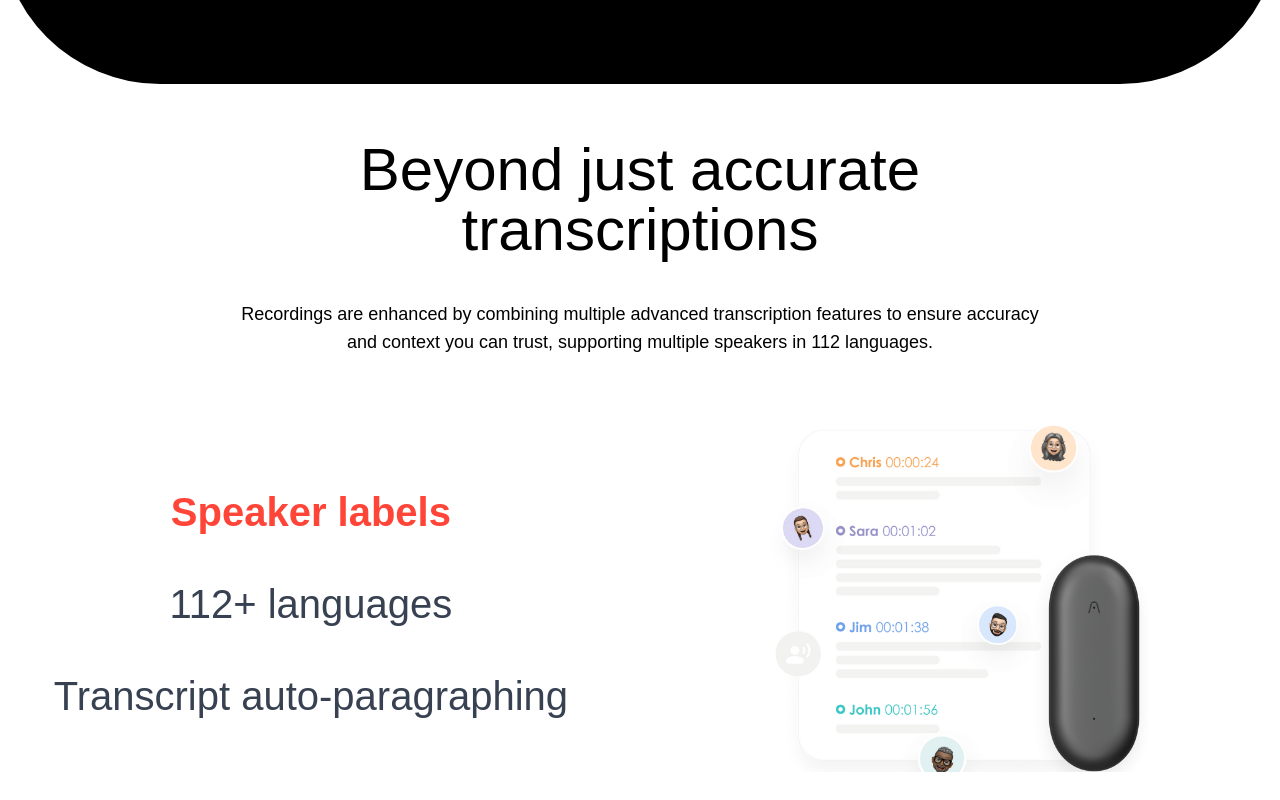
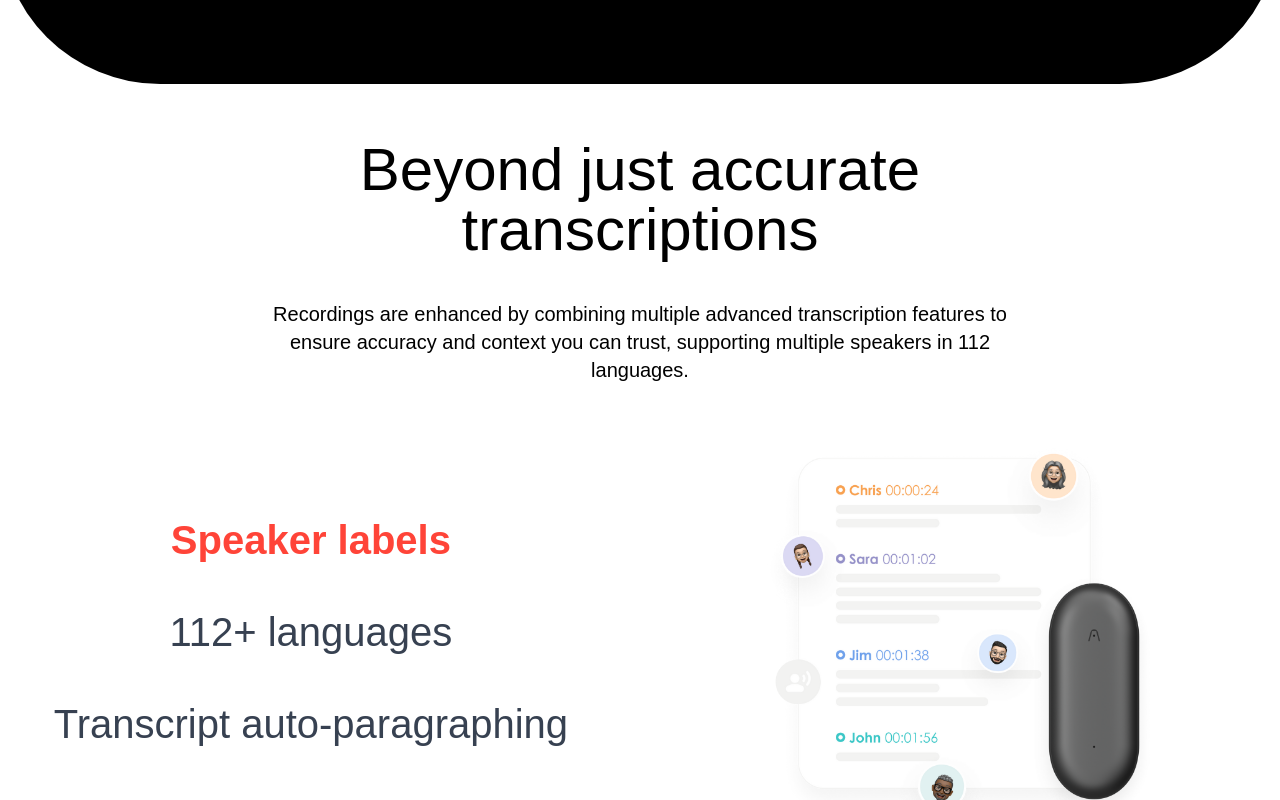
Before and after one commit to Shahzaib-Shoaib/headless_plaud, a Next.js app: page / in a window 1280 px wide. Shown: the part 3473-4273 px from the top of the page. Before the commit the page ends 4245 px from the top, so only its background shows below. Built offline with nearby package versions, Linux system fonts and the light colour scheme.

Commit message:
Update transcription.tsx

```diff
--- a/src/components/transcription.tsx
+++ b/src/components/transcription.tsx
@@ -23,7 +23,7 @@ export default function TranscriptionSection() {
         Beyond just accurate transcriptions{" "}
       </h1>
 
-      <p className="flex text-center justify-center items-center md:text-lg md:mx-60 md:my-10 text-2xl m-8 ">
+      <p className="flex text-center justify-center items-center md:text-xl md:mx-60 md:my-10 text-2xl m-8 ">
         Recordings are enhanced by combining multiple advanced transcription
         features to ensure accuracy and context you can trust, supporting
         multiple speakers in 112 languages.
```
